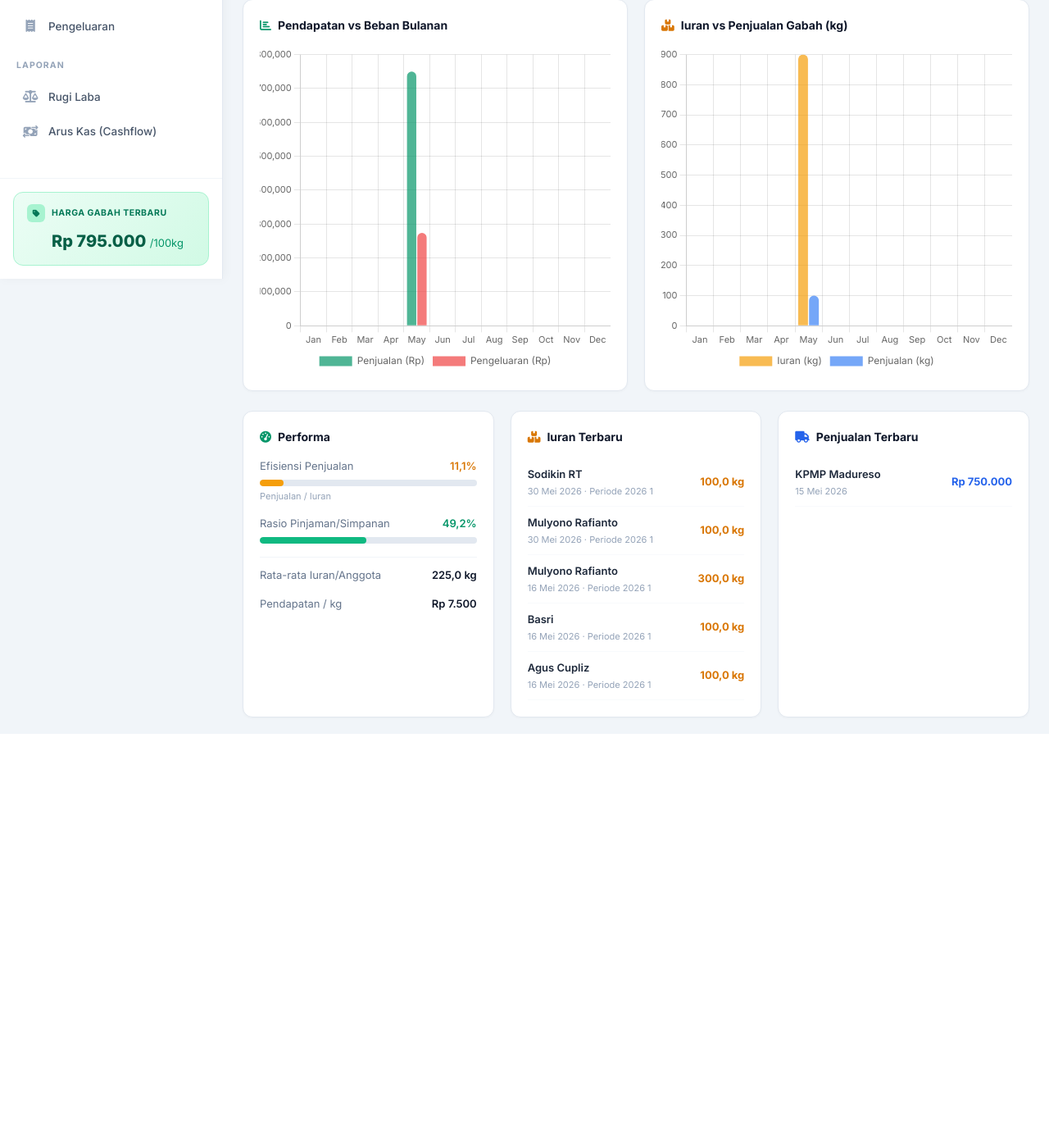
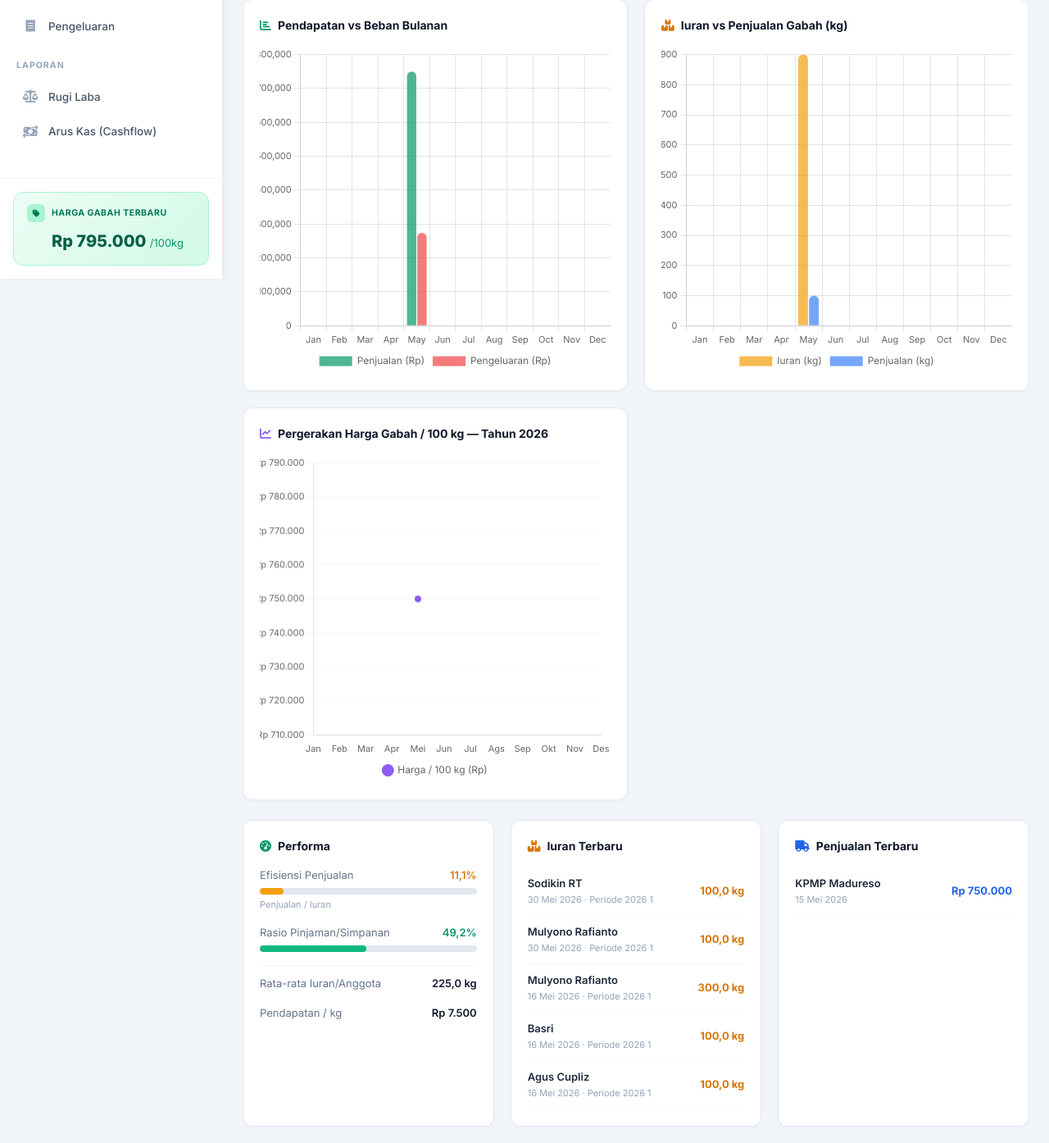
Before and after one commit to rafianto/Koperasi_Gabah, a Django app: page / in a window 1280 px wide. Shown: the part 460-1854 px from the top of the page at 82% size. Before the commit the page ends 1355 px from the top, so only its background shows below. Run offline with Django 5.2, Linux system fonts and the light colour scheme; a user stored in the database is signed in; data comes from the database, SQL or seed files in the repository.

Commit message:
Refactor dashboard.html for improved structure

```diff
--- a/app_gabah/templates/app_gabah/dashboard.html
+++ b/app_gabah/templates/app_gabah/dashboard.html
@@ -106,18 +106,38 @@
 
 <!-- ====== CHARTS ====== -->
 <div style="display:grid; grid-template-columns:1fr; gap:20px;" class="mb6 chart-grid">
+
+    <!-- ===== CHART BAR: Pendapatan vs Beban ===== -->
     <div class="sc">
         <h3 style="font-size:14px; font-weight:700; color:#0f172a; margin-bottom:16px;">
             <i class="fas fa-chart-bar" style="color:#059669; margin-right:8px;"></i>Pendapatan vs Beban Bulanan
         </h3>
         <canvas id="chartKeuangan" height="280"></canvas>
     </div>
+
+    <!-- ===== CHART BAR: Iuran vs Penjualan ===== -->
     <div class="sc">
         <h3 style="font-size:14px; font-weight:700; color:#0f172a; margin-bottom:16px;">
             <i class="fas fa-boxes-stacked" style="color:#d97706; margin-right:8px;"></i>Iuran vs Penjualan Gabah (kg)
         </h3>
         <canvas id="chartGabah" height="280"></canvas>
     </div>
+
+    <!-- ===== CHART LINE: Pergerakan Harga Gabah ===== -->
+    <div class="sc">
+        <h3 style="font-size:14px; font-weight:700; color:#0f172a; margin-bottom:16px;">
+            <i class="fas fa-chart-line" style="color:#8b5cf6; margin-right:8px;"></i>Pergerakan Harga Gabah / 100 kg — Tahun {{ year }}
+        </h3>
+        {% if chart_harga_data %}
+        <canvas id="chartHarga" height="280"></canvas>
+        {% else %}
+        <div style="text-align:center; padding:40px 16px; color:#94a3b8;">
+            <i class="fas fa-chart-line" style="font-size:32px; color:#e2e8f0; margin-bottom:8px; display:block;"></i>
+            <span style="font-size:13px;">Belum ada data harga gabah untuk tahun {{ year }}</span>
+        </div>
+        {% endif %}
+    </div>
+
 </div>
 
 <!-- ====== PERFORMANCE & RECENT ====== -->
@@ -227,36 +247,161 @@
 
 {% block extra_js %}
 <script>
+    // ===== Chart 1: Pendapatan vs Beban Bulanan =====
     new Chart(document.getElementById('chartKeuangan'), {
         type: 'bar',
         data: {
             labels: {{ chart_labels|safe }},
             datasets: [
-                { label: 'Penjualan (Rp)', data: {{ chart_penjualan|safe }}, backgroundColor: 'rgba(5,150,105,0.7)', borderRadius: 6 },
-                { label: 'Pengeluaran (Rp)', data: {{ chart_pengeluaran|safe }}, backgroundColor: 'rgba(239,68,68,0.7)', borderRadius: 6 }
+                {
+                    label: 'Penjualan (Rp)',
+                    data: {{ chart_penjualan|safe }},
+                    backgroundColor: 'rgba(5,150,105,0.7)',
+                    borderRadius: 6
+                },
+                {
+                    label: 'Pengeluaran (Rp)',
+                    data: {{ chart_pengeluaran|safe }},
+                    backgroundColor: 'rgba(239,68,68,0.7)',
+                    borderRadius: 6
+                }
             ]
         },
         options: {
             responsive: true,
-            plugins: { legend: { position: 'bottom', labels: { font: { family: 'Inter', size: 12 } } } },
-            scales: { y: { beginAtZero: true, ticks: { font: { family: 'Inter', size: 11 } } }, x: { ticks: { font: { family: 'Inter', size: 11 } } } }
+            plugins: {
+                legend: { position: 'bottom', labels: { font: { family: 'Inter', size: 12 } } }
+            },
+            scales: {
+                y: { beginAtZero: true, ticks: { font: { family: 'Inter', size: 11 } } },
+                x: { ticks: { font: { family: 'Inter', size: 11 } } }
+            }
         }
     });
 
+    // ===== Chart 2: Iuran vs Penjualan Gabah (kg) =====
     new Chart(document.getElementById('chartGabah'), {
         type: 'bar',
         data: {
             labels: {{ chart_labels|safe }},
             datasets: [
-                { label: 'Iuran (kg)', data: {{ chart_iuran_kg|safe }}, backgroundColor: 'rgba(245,158,11,0.7)', borderRadius: 6 },
-                { label: 'Penjualan (kg)', data: {{ chart_penjualan_kg|safe }}, backgroundColor: 'rgba(59,130,246,0.7)', borderRadius: 6 }
+                {
+                    label: 'Iuran (kg)',
+                    data: {{ chart_iuran_kg|safe }},
+                    backgroundColor: 'rgba(245,158,11,0.7)',
+                    borderRadius: 6
+                },
+                {
+                    label: 'Penjualan (kg)',
+                    data: {{ chart_penjualan_kg|safe }},
+                    backgroundColor: 'rgba(59,130,246,0.7)',
+                    borderRadius: 6
+                }
             ]
         },
         options: {
             responsive: true,
-            plugins: { legend: { position: 'bottom', labels: { font: { family: 'Inter', size: 12 } } } },
-            scales: { y: { beginAtZero: true, ticks: { font: { family: 'Inter', size: 11 } } }, x: { ticks: { font: { family: 'Inter', size: 11 } } } }
+            plugins: {
+                legend: { position: 'bottom', labels: { font: { family: 'Inter', size: 12 } } }
+            },
+            scales: {
+                y: { beginAtZero: true, ticks: { font: { family: 'Inter', size: 11 } } },
+                x: { ticks: { font: { family: 'Inter', size: 11 } } }
+            }
         }
     });
+
+    // ===== Chart 3: Pergerakan Harga Gabah (Line Chart) =====
+    {% if chart_harga_data %}
+    (function() {
+        var ctx = document.getElementById('chartHarga').getContext('2d');
+
+        // Gradient fill di bawah garis
+        var gradient = ctx.createLinearGradient(0, 0, 0, 280);
+        gradient.addColorStop(0, 'rgba(139,92,246,0.25)');
+        gradient.addColorStop(1, 'rgba(139,92,246,0.02)');
+
+        var hargaData = {{ chart_harga_data|safe }};
+        var hargaLabels = {{ chart_harga_labels|safe }};
+
+        new Chart(ctx, {
+            type: 'line',
+            data: {
+                labels: hargaLabels,
+                datasets: [{
+                    label: 'Harga / 100 kg (Rp)',
+                    data: hargaData,
+                    borderColor: '#8b5cf6',
+                    backgroundColor: gradient,
+                    borderWidth: 2.5,
+                    pointBackgroundColor: '#8b5cf6',
+                    pointBorderColor: '#fff',
+                    pointBorderWidth: 2,
+                    pointRadius: 5,
+                    pointHoverRadius: 7,
+                    pointHoverBackgroundColor: '#7c3aed',
+                    pointHoverBorderColor: '#fff',
+                    pointHoverBorderWidth: 3,
+                    fill: true,
+                    tension: 0.35
+                }]
+            },
+            options: {
+                responsive: true,
+                interaction: {
+                    mode: 'index',
+                    intersect: false
+                },
+                plugins: {
+                    legend: {
+                        position: 'bottom',
+                        labels: {
+                            font: { family: 'Inter', size: 12 },
+                            usePointStyle: true,
+                            pointStyle: 'circle'
+                        }
+                    },
+                    tooltip: {
+                        backgroundColor: 'rgba(15,23,42,0.9)',
+                        titleFont: { family: 'Inter', size: 13, weight: '600' },
+                        bodyFont: { family: 'Inter', size: 12 },
+                        padding: 12,
+                        cornerRadius: 8,
+                        displayColors: false,
+                        callbacks: {
+                            label: function(context) {
+                                var val = context.parsed.y;
+                                return 'Rp ' + val.toLocaleString('id-ID');
+                            }
+                        }
+                    }
+                },
+                scales: {
+                    y: {
+                        beginAtZero: false,
+                        ticks: {
+                            font: { family: 'Inter', size: 11 },
+                            callback: function(value) {
+                                return 'Rp ' + value.toLocaleString('id-ID');
+                            }
+                        },
+                        grid: {
+                            color: 'rgba(0,0,0,0.04)',
+                            drawBorder: false
+                        }
+                    },
+                    x: {
+                        ticks: {
+                            font: { family: 'Inter', size: 11 }
+                        },
+                        grid: {
+                            display: false
+                        }
+                    }
+                }
+            }
+        });
+    })();
+    {% endif %}
 </script>
 {% endblock %}
```
